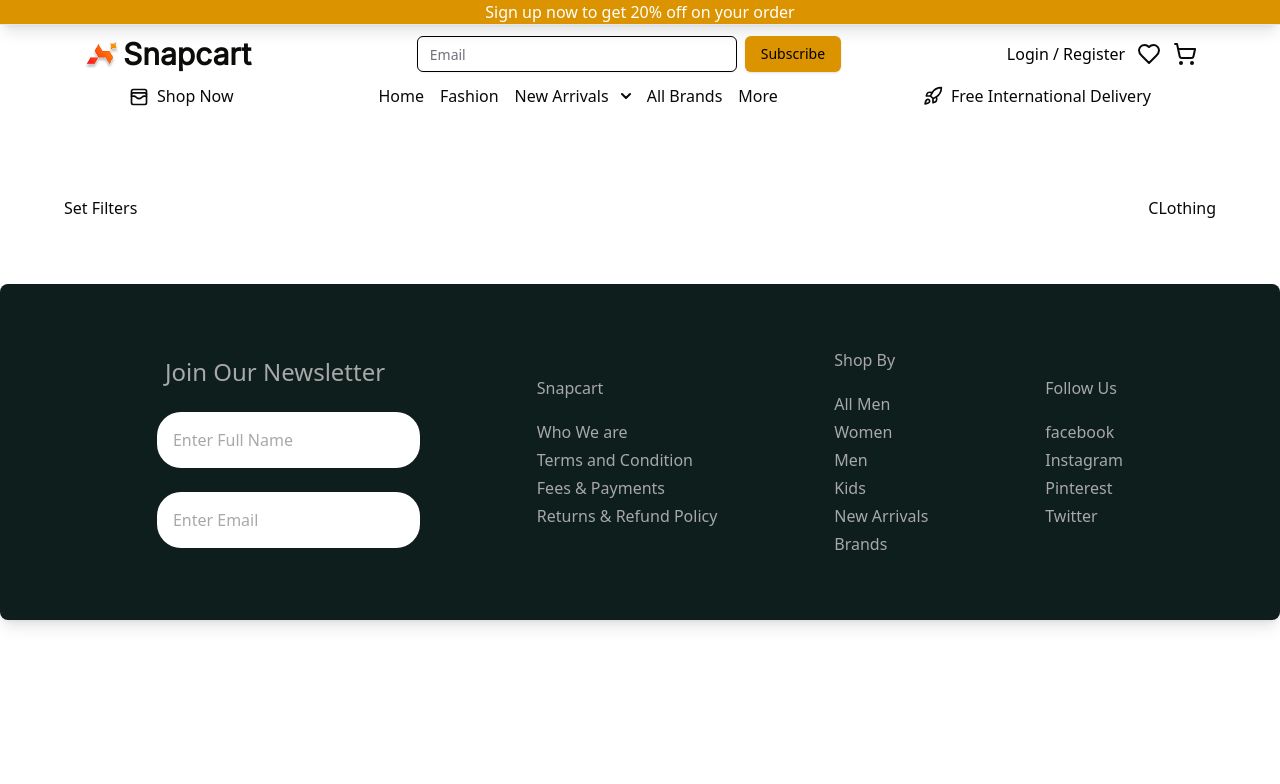
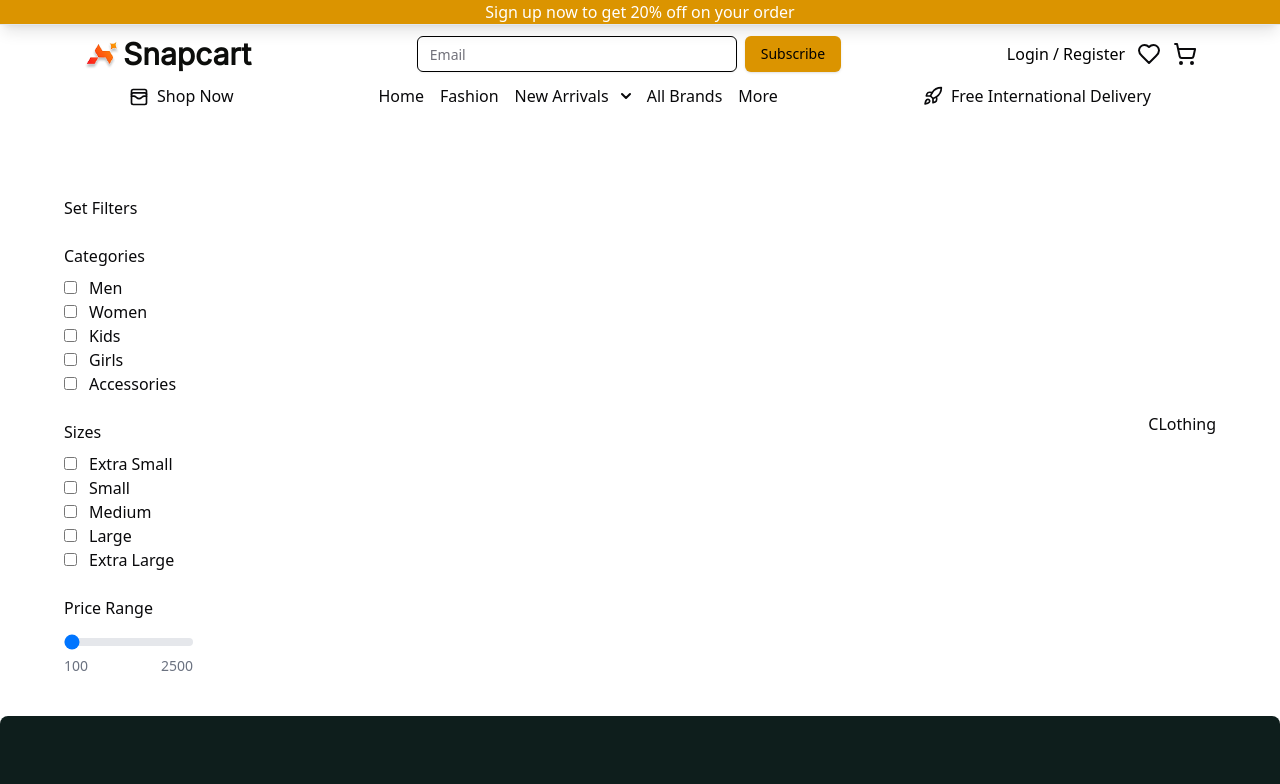
Before and after one commit to saarang2003/Ecommerce-fronted, a React (Vite) app in the folder frontend/: page /listing in a window 1280 px wide. Shown: the top 784 px of the page. Built offline with nearby package versions, Linux system fonts and the light colour scheme.

Commit message:
category section done

```diff
--- a/frontend/src/pages/AllListing.jsx
+++ b/frontend/src/pages/AllListing.jsx
@@ -4,8 +4,97 @@ function AllListing() {
   return (
     <div className='w-full flex justify-between items-center mx-auto border-1 border-red-500 p-16'>
 
-      <div className='flex flex-col border-1 border-red-500'>
+      <div className='flex flex-col justify-between  items-start gap-6 border-1 border-red-500'>
      <h1>Set Filters</h1>
+
+     <div className='flex flex-col gap-2 '>
+      <h1>Categories</h1>
+      <ul>
+  <li>
+    <label>
+      <input type="checkbox" name="category" value="men"  className='mr-3' />
+      Men
+    </label>
+  </li>
+  <li>
+    <label>
+      <input type="checkbox" name="category" value="women" className='mr-3' />
+      Women
+    </label>
+  </li>
+  <li>
+    <label>
+      <input type="checkbox" name="category" value="kids" className='mr-3' />
+      Kids
+    </label>
+  </li>
+  <li>
+    <label>
+      <input type="checkbox" name="category" value="girls"  className='mr-3' />
+      Girls
+    </label>
+  </li>
+  <li>
+    <label>
+      <input type="checkbox" name="category" value="accessories" className='mr-3' />
+      Accessories
+    </label>
+  </li>
+</ul>
+     </div>
+
+     <div className='flex flex-col gap-2 '>
+      <h1>Sizes</h1>
+      <ul>
+  <li>
+    <label>
+      <input type="checkbox" name="sizes" value="XS" className='mr-3' />
+      Extra Small
+    </label>
+  </li>
+  <li>
+    <label>
+      <input type="checkbox" name="sizes" value="S" className='mr-3' />
+      Small
+    </label>
+  </li>
+  <li>
+    <label>
+      <input type="checkbox" name="sizes" value="M" className='mr-3' />
+      Medium
+    </label>
+  </li>
+  <li>
+    <label>
+      <input type="checkbox" name="sizes" value="L"  className='mr-3'/>
+      Large
+    </label>
+  </li>
+  <li>
+    <label>
+      <input type="checkbox" name="sizes" value="XL" className='mr-3' />
+      Extra Large
+    </label>
+  </li>
+</ul>
+
+     </div>
+
+     <div className="relative">
+  <h1 className="mb-2">Price Range</h1>
+  <input
+    type="range"
+    value="100"
+    min="100"
+    max="2500"
+    className="w-full h-2 bg-gray-200 rounded-lg appearance-none cursor-pointer dark:bg-gray-700"
+  />
+  <span className="text-sm text-gray-500 dark:text-gray-400 absolute left-0 -bottom-6 transform translate-x-0">100</span>
+  <span className ="text-sm text-gray-500 dark:text-gray-400 absolute right-0 -bottom-6 transform translate-x-0">2500</span>
+</div>
+
+
+
       </div>
 
       <div>
```
